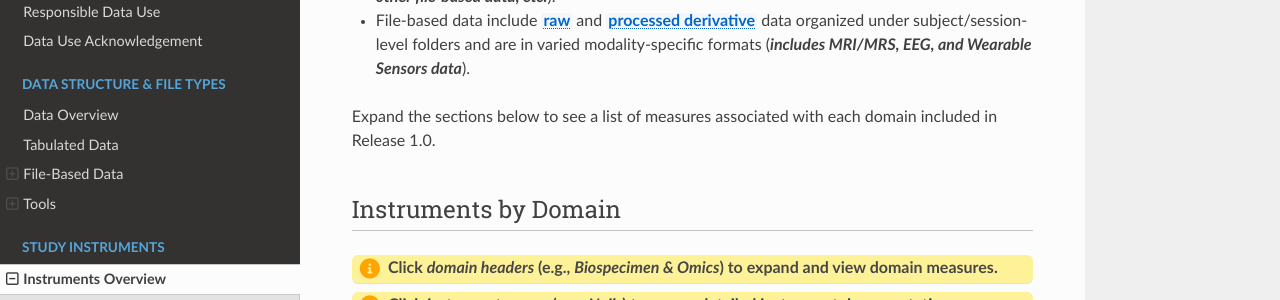
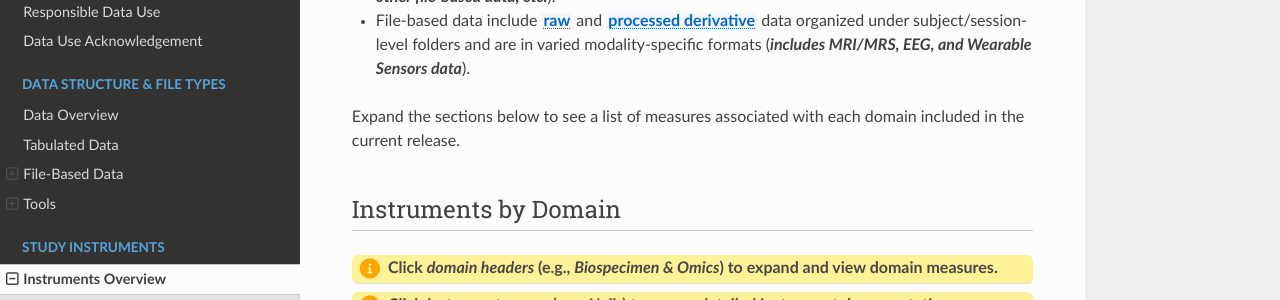
Before and after one commit to nbdc-datahub/hbcd-docs, an MkDocs documentation site: the page built from docs/instruments/index.md, in a window 1280 px wide and 900 px high, scrolled down 910 px. Shown: the part 151-451 px from the top of the window. Built offline with MkDocs 1.6.1, drawn with Linux system fonts in a browser that asks for light colours; nearby versions of some CDN libraries.

Commit message:
updates for R1.1

```diff
--- a/docs/instruments/index.md
+++ b/docs/instruments/index.md
@@ -15,7 +15,7 @@
 - <a href="../datacuration/phenotypes" target="_blank"><b>Tabulated data</b></a> contain data across all participants in a standardized [tabulated format](../datacuration/phenotypes.md/#table-organization) for HBCD (***includes Behavior, Biospecimens/Toxicology, Demographics, data derived from MRI and other file-based data, etc.***).
 - File-based data include <a href="../datacuration/rawbids" target="_blank"><b>raw</b></a> and <a href="../datacuration/derivatives" target="_blank"><b>processed derivative</b></a> data organized under subject/session-level folders and are in varied modality-specific formats (***includes MRI/MRS, EEG, and Wearable Sensors data***).
 
-Expand the sections below to see a list of measures associated with each domain included in Release 1.0.
+Expand the sections below to see a list of measures associated with each domain included in the current release.
 
 ## Instruments by Domain
 
```
Also changed, not shown: docs/changelog/versions/R1.1.md (+0 -2 lines), docs/help/faq.md (+1 -1 lines).
